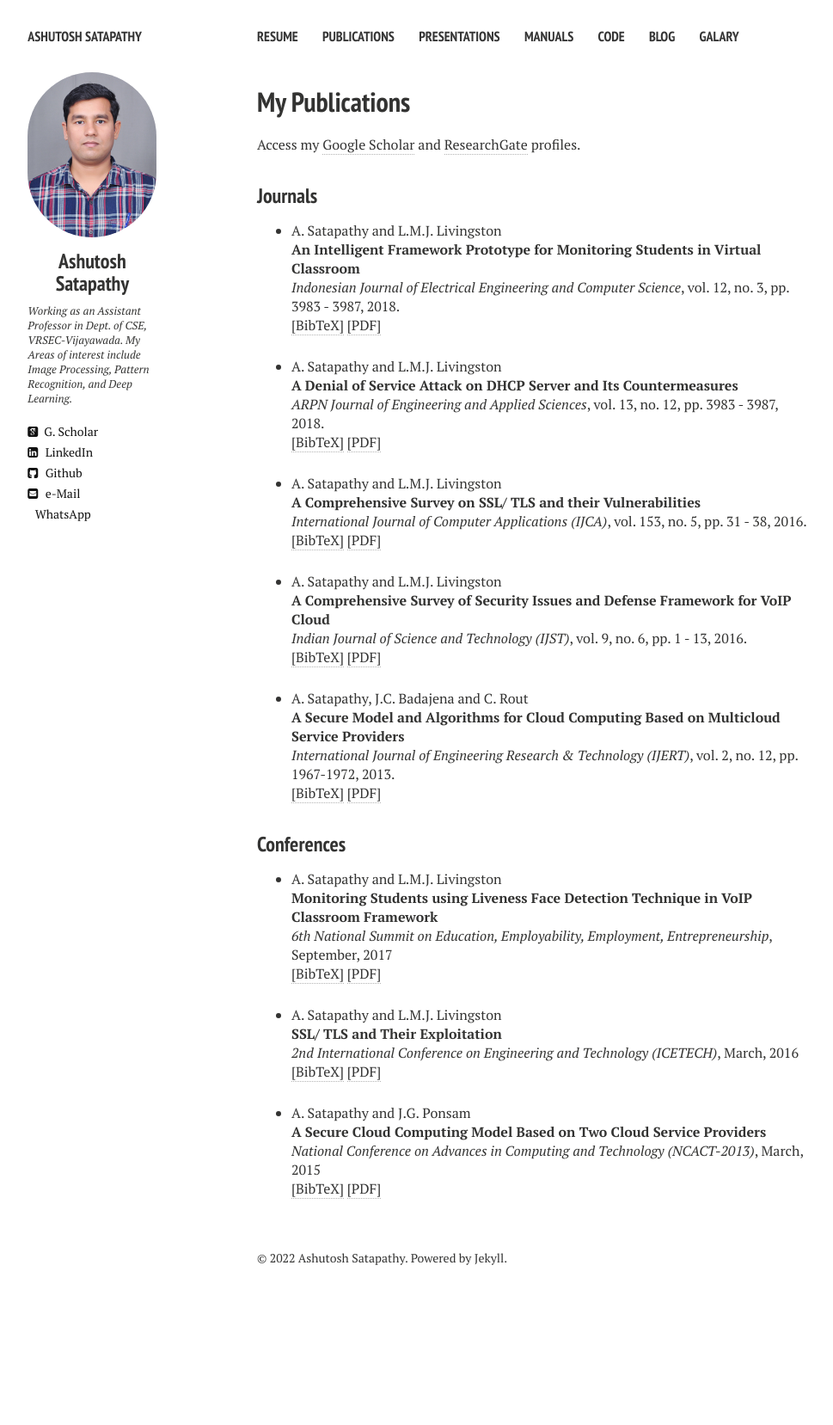
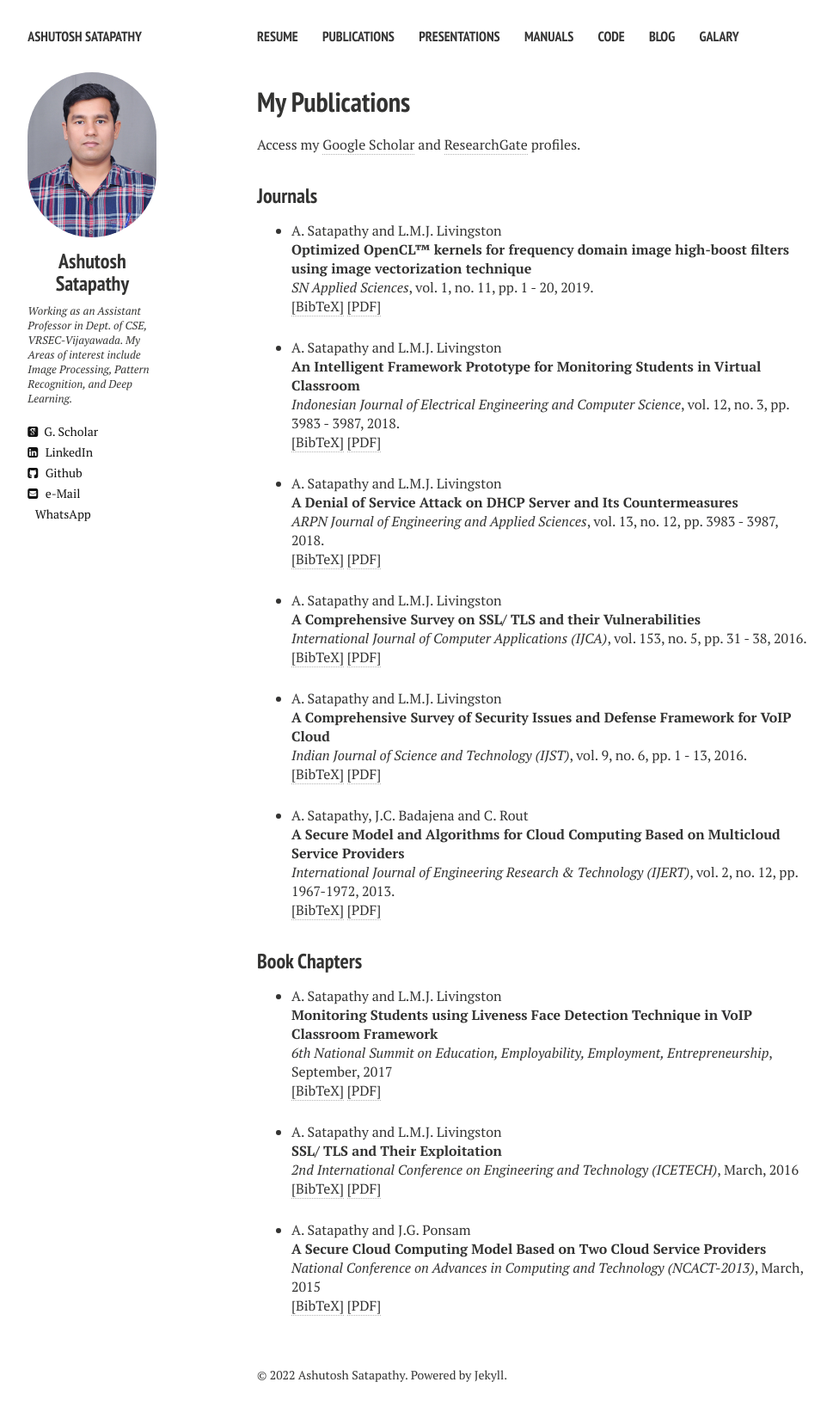
Before and after one commit to ashutoshsatapathy1990/ashutoshsatapathy1990.github.io, a Jekyll site: the page built from publications.md, in a window 1280 px wide. Shown: the whole page at 86% size, without its empty margins (21-990 px from the left). Built offline with Jekyll 4.4.1, drawn with Linux system fonts in a browser that asks for light colours; nearby versions of some CDN libraries; before the commit the page ends 1521 px from its top, so only the background shows below that.

Commit message:
Update publications.html

```diff
--- a/_layouts/publications.html
+++ b/_layouts/publications.html
@@ -84,6 +84,34 @@ div.bibtex pre { font-size: 75%; overflow: auto;  width: 100%; padding: 0em 0em;
 
 <h3 style="margin-bottom:0px;padding-top:10px;">Journals</h3>
 <ul class="biblist">
+
+<!-- Item: satapathy2019optimized -->
+<li ><p>
+A. Satapathy and L.M.J. Livingston<br><b>Optimized OpenCL™ kernels for frequency domain image high-boost filters using image vectorization technique</b><br>
+<i>SN Applied Sciences</i>,
+vol. 1,
+no. 11,
+pp. 1 - 20,
+2019.
+<br />
+<a href="javascript:toggleBibtex('satapathy2019optimized')">[BibTeX]</a>
+<a href="https://www.dropbox.com/s/nrtglhxmdoyy0s8/DHCP-countermeasures.pdf?dl=0" target="_blank">[PDF]</a>
+</p>
+<div id="satapathy2019optimized" class="bibtex noshow">
+<pre>
+@article{satapathy2019optimized,
+  title={Optimized OpenCL™ kernels for frequency domain image high-boost filters using image vectorization technique},
+  author={Satapathy, Ashutosh and Livingston, LM},
+  journal={SN Applied Sciences},
+  volume={1},
+  number={11},
+  pages={1--20},
+  year={2019},
+  publisher={Springer}
+}
+</pre>
+</div>
+</li>
 
 <!-- Item: ashutosh2018a -->
 <li ><p>
@@ -227,7 +255,7 @@ pp. 1967-1972,
 </li>
       </ul  >
 
-<h3 style="margin-bottom:0px;padding-top:10px;">Conferences</h3>
+<h3 style="margin-bottom:0px;padding-top:10px;">Book Chapters</h3>
 <ul class="biblist">
 
 <!-- Item: ashutosh2017ca -->
```
